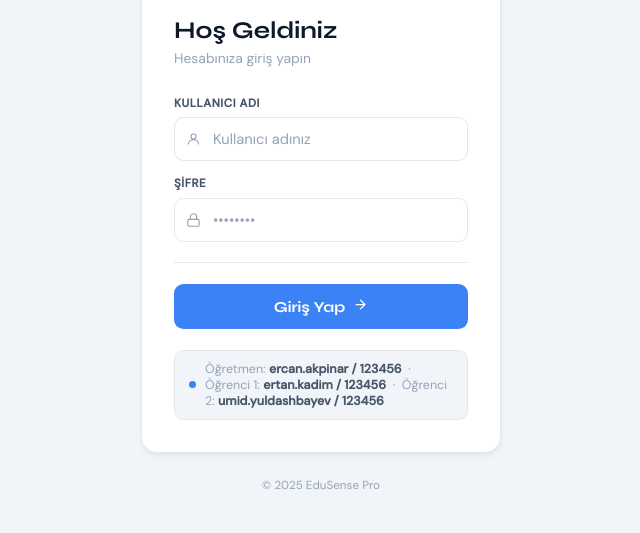
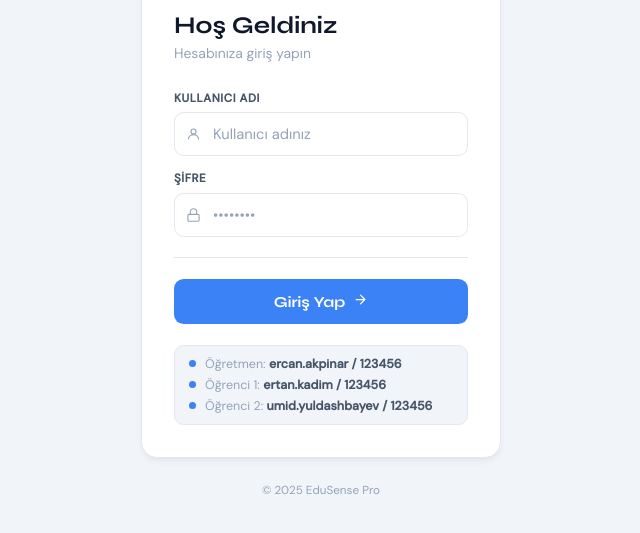
Before and after one commit to ertanKadim/edusense-pro, a website: page public/login.html in a window 1280 px wide. Shown: the part 199-732 px from the top of the page, without its empty margins (319-959 px from the left). Drawn offline with Linux system fonts and the light colour scheme.

Commit message:
giriş ekranı öğrenci etiketleri güncellendi

```diff
--- a/public/login.html
+++ b/public/login.html
@@ -94,8 +94,9 @@
         .demo {
             margin-top:1.3rem; padding:10px 14px;
             background:var(--bg); border:1px solid var(--border);
-            border-radius:.6rem; display:flex; align-items:center; gap:9px;
+            border-radius:.6rem; display:flex; flex-direction:column; gap:5px;
         }
+        .demo-row { display:flex; align-items:center; gap:9px; }
         .demo-dot { width:7px; height:7px; border-radius:50%; background:var(--accent); flex-shrink:0; }
         .demo p { font-size:.78rem; color:var(--muted); }
         .demo strong { color:var(--dim); font-weight:600; }
@@ -147,8 +148,18 @@
             <p class="error" id="error"></p>
 
             <div class="demo">
-                <div class="demo-dot"></div>
-                <p>Öğretmen: <strong>ercan.akpinar / 123456</strong> &nbsp;·&nbsp; Öğrenci 1: <strong>ertan.kadim / 123456</strong> &nbsp;·&nbsp; Öğrenci 2: <strong>umid.yuldashbayev / 123456</strong></p>
+                <div class="demo-row">
+                    <div class="demo-dot"></div>
+                    <p>Öğretmen: <strong>ercan.akpinar / 123456</strong></p>
+                </div>
+                <div class="demo-row">
+                    <div class="demo-dot"></div>
+                    <p>Öğrenci 1: <strong>ertan.kadim / 123456</strong></p>
+                </div>
+                <div class="demo-row">
+                    <div class="demo-dot"></div>
+                    <p>Öğrenci 2: <strong>umid.yuldashbayev / 123456</strong></p>
+                </div>
             </div>
         </div>
         <footer>© 2025 EduSense Pro</footer>
```
